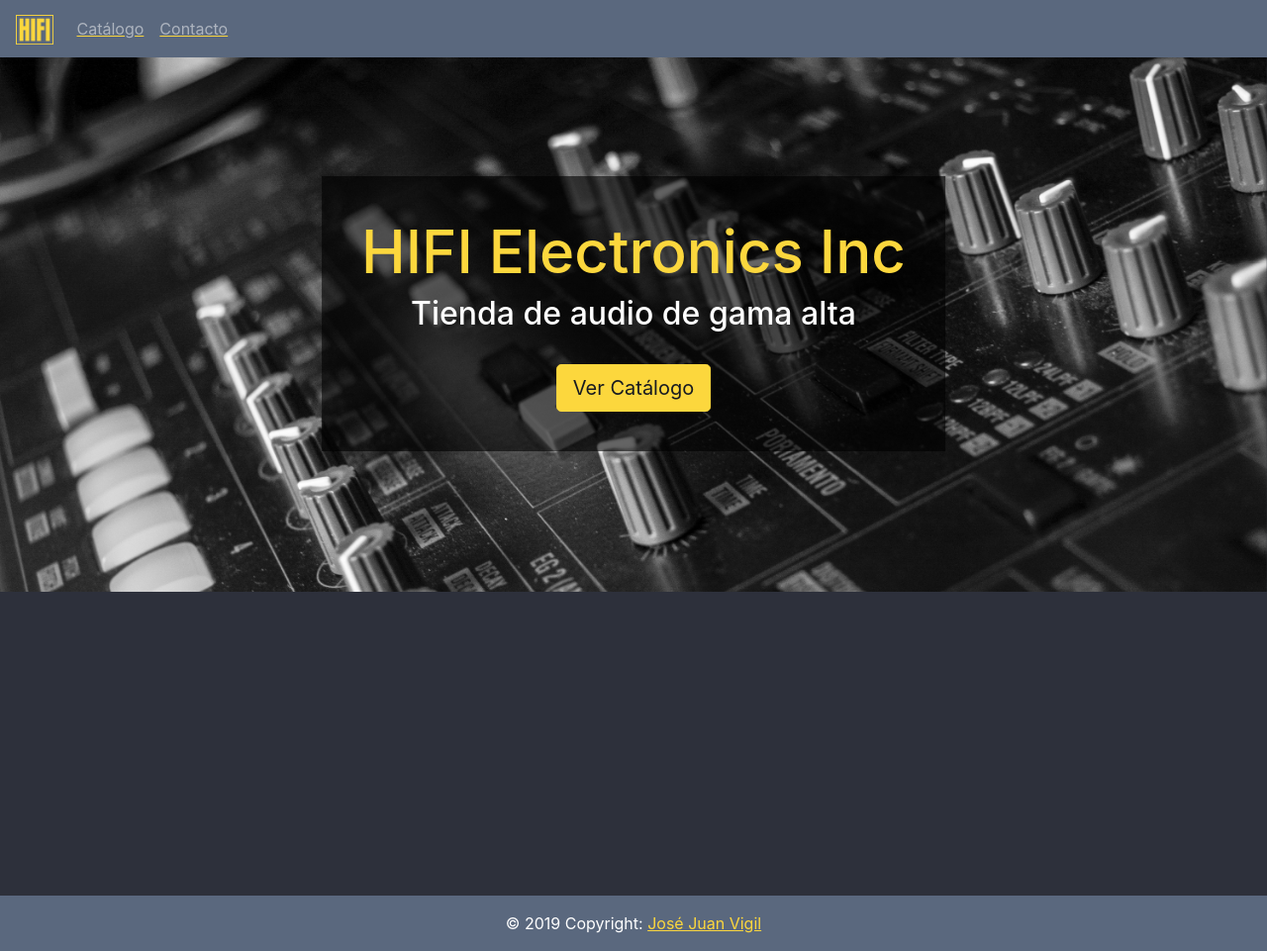
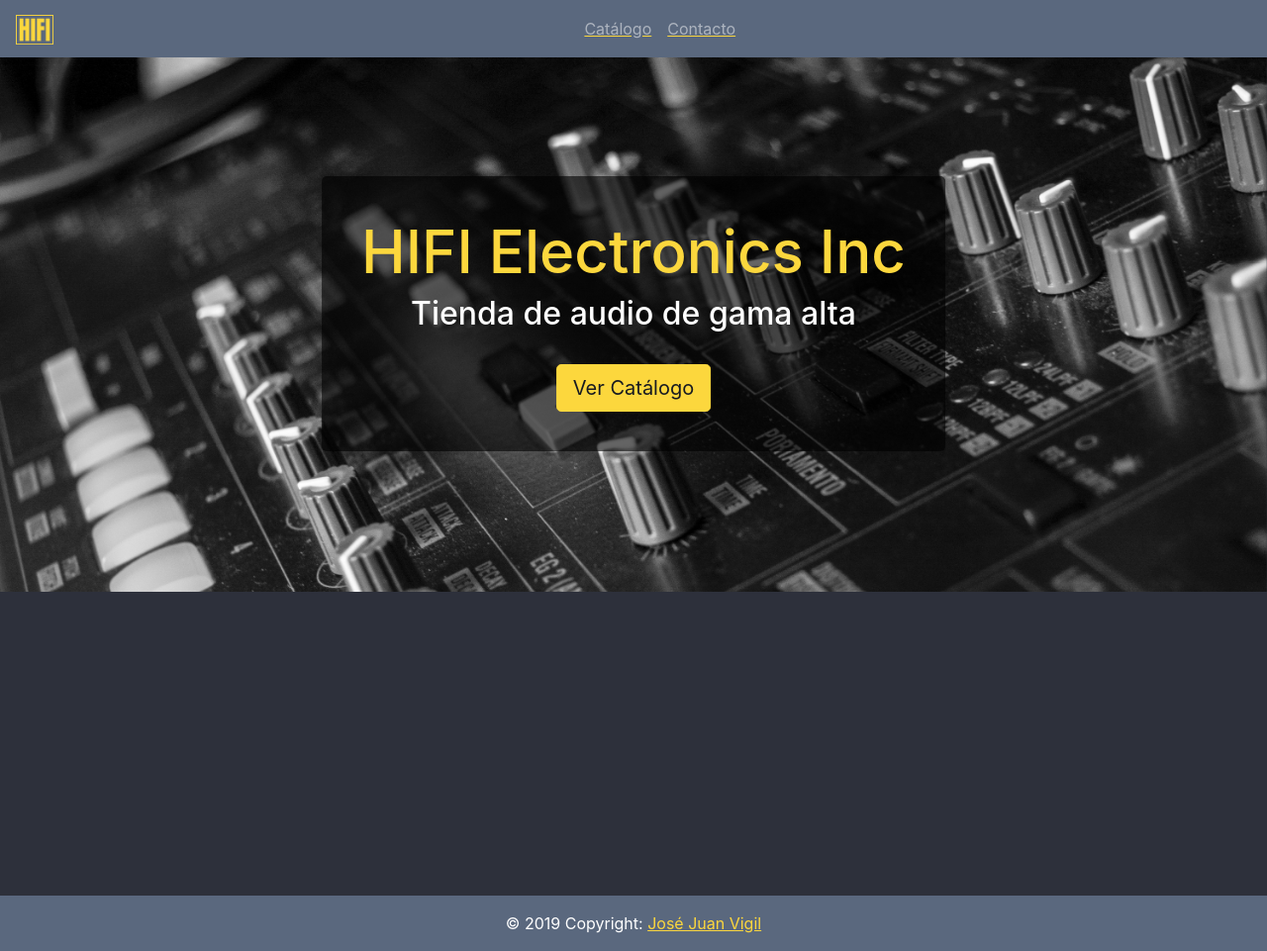
Before and after one commit to CFP-PC20/di_eval, a Django app: page / in a window 1280 px wide. Shown: the whole page at 99% size. Run offline with Django 3.2, Linux system fonts and the light colour scheme; some libraries are stand-ins or nearby versions.

Commit message:
quick fix

```diff
--- a/ecommerce/static/styles/main.css
+++ b/ecommerce/static/styles/main.css
@@ -120,6 +120,7 @@ footer {
     text-align: center;
     background-color: #0009;
     padding: 40px;
+    border-radius: 5px;
 }
 
 .home_header h1 {
--- a/ecommerce/templates/base.html
+++ b/ecommerce/templates/base.html
@@ -5,8 +5,8 @@
     <head>
         <meta charset="utf-8">
 
+        <link rel="icon" href="{% static 'img/brand/logo2_mini.png' %}" type="image/x-icon" />
         <link rel="stylesheet" href="{% static "/styles/main.css" %}">
-
         <link rel="stylesheet" href="https://stackpath.bootstrapcdn.com/bootstrap/4.4.1/css/bootstrap.min.css" integrity="sha384-Vkoo8x4CGsO3+Hhxv8T/Q5PaXtkKtu6ug5TOeNV6gBiFeWPGFN9MuhOf23Q9Ifjh" crossorigin="anonymous">
         <link rel="stylesheet" href="https://cdnjs.cloudflare.com/ajax/libs/font-awesome/5.11.2/css/all.min.css">
     </head>
--- a/ecommerce/templates/contacto.html
+++ b/ecommerce/templates/contacto.html
@@ -26,7 +26,7 @@
                         <p><i class="fab fa-twitter"></i> <b>Twitter:</b> <a href="#">@hifi_españa</a></p>
                     </div>
                 </div>
-            </img>
+            </div>
         </div>
     </div>
 {% endblock %}
--- a/ecommerce/templates/home.html
+++ b/ecommerce/templates/home.html
@@ -29,5 +29,6 @@
                 Ver Catálogo
             </button>
         </header>
+
     </div>
 {% endblock %}
--- a/ecommerce/templates/navbar.html
+++ b/ecommerce/templates/navbar.html
@@ -29,7 +29,7 @@
         </button>
 
         <div class="collapse navbar-collapse" id="navbarSupportedContent">
-            <ul class="navbar-nav mr-auto">
+            <ul class="navbar-nav mx-auto">
                 <li class="nav-item light-link">
                     <a class="nav-link {% if urlis == "catalogo" %} active {% endif %} " href="{% url 'catalogo' %}">Catálogo</a>
                 </li>
```
